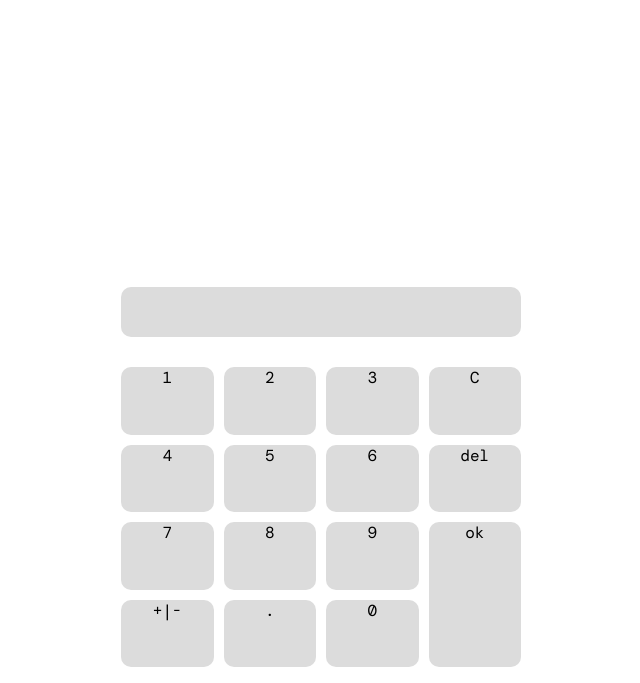
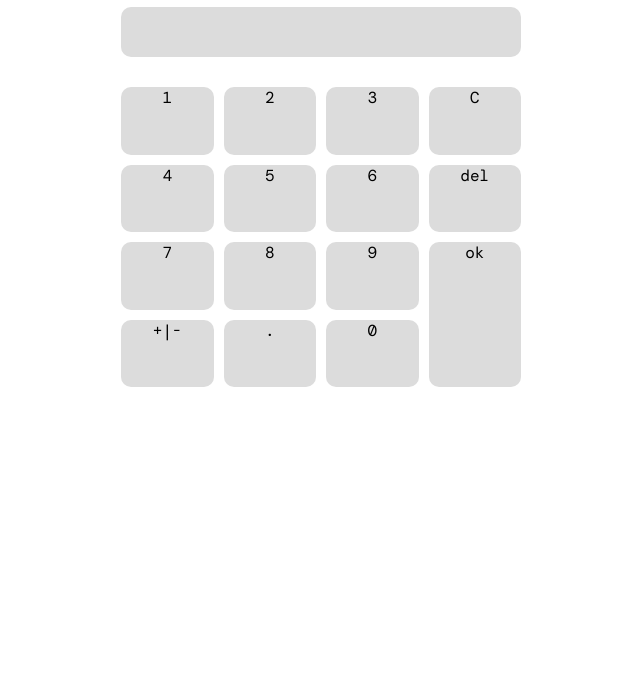
Before and after one commit to RonanHym/calculation_site, a plain HTML site: page question.html in a window 1280 px wide. Shown: the part 117-800 px from the top of the page, without its empty margins (319-959 px from the left). Drawn offline with nearby package versions, Linux system fonts and the light colour scheme; a web font is replaced by a local one.

Commit message:
modif style

```diff
--- a/style.css
+++ b/style.css
@@ -33,7 +33,7 @@ div#vertical_container {
     flex-direction: column;
     align-items: center;
     /* height: 100%; */
-    height: 97vh;
+    /* height: 97vh; */
     gap: 10px;
     width: var(--width);
     max-width: var(--max-width);
```
